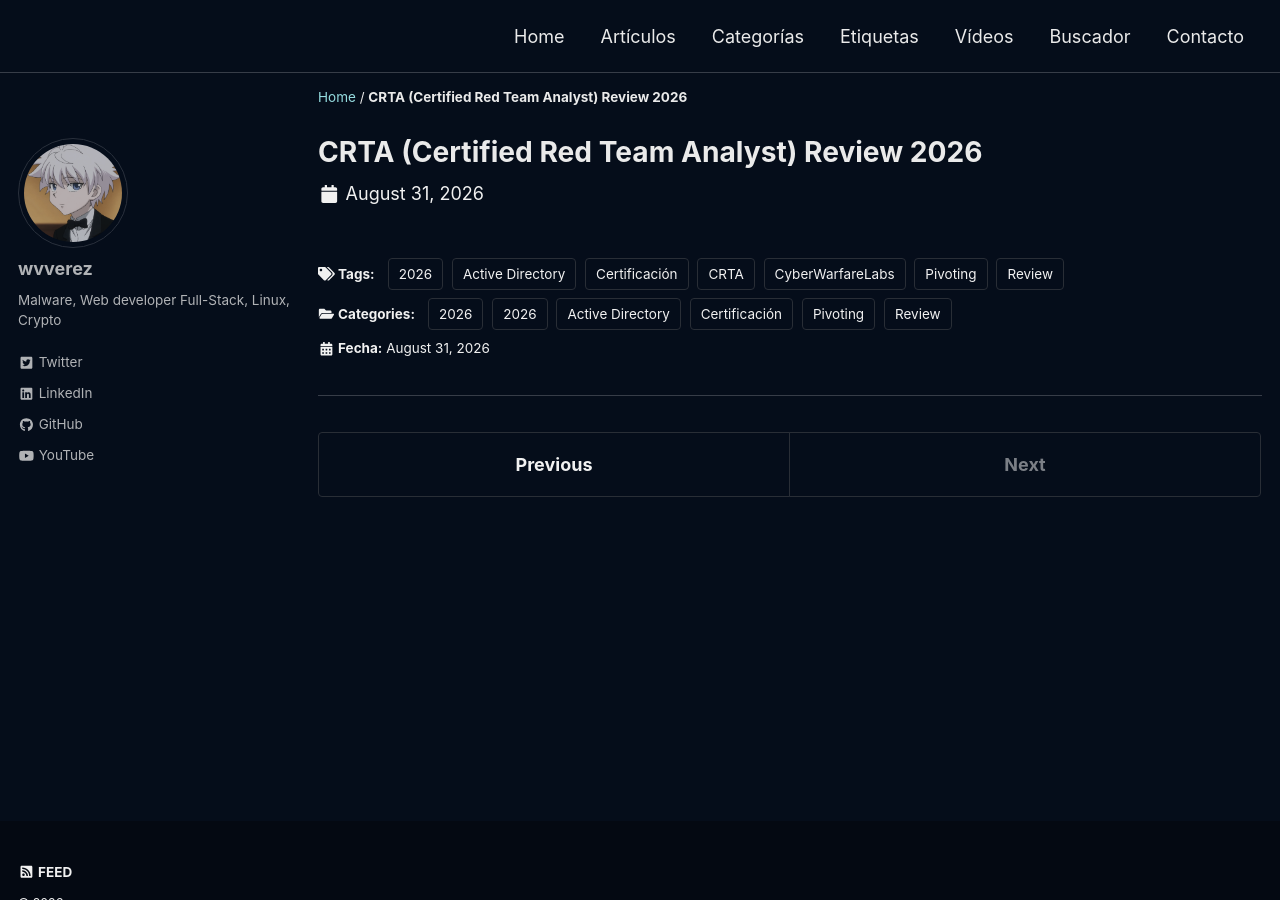
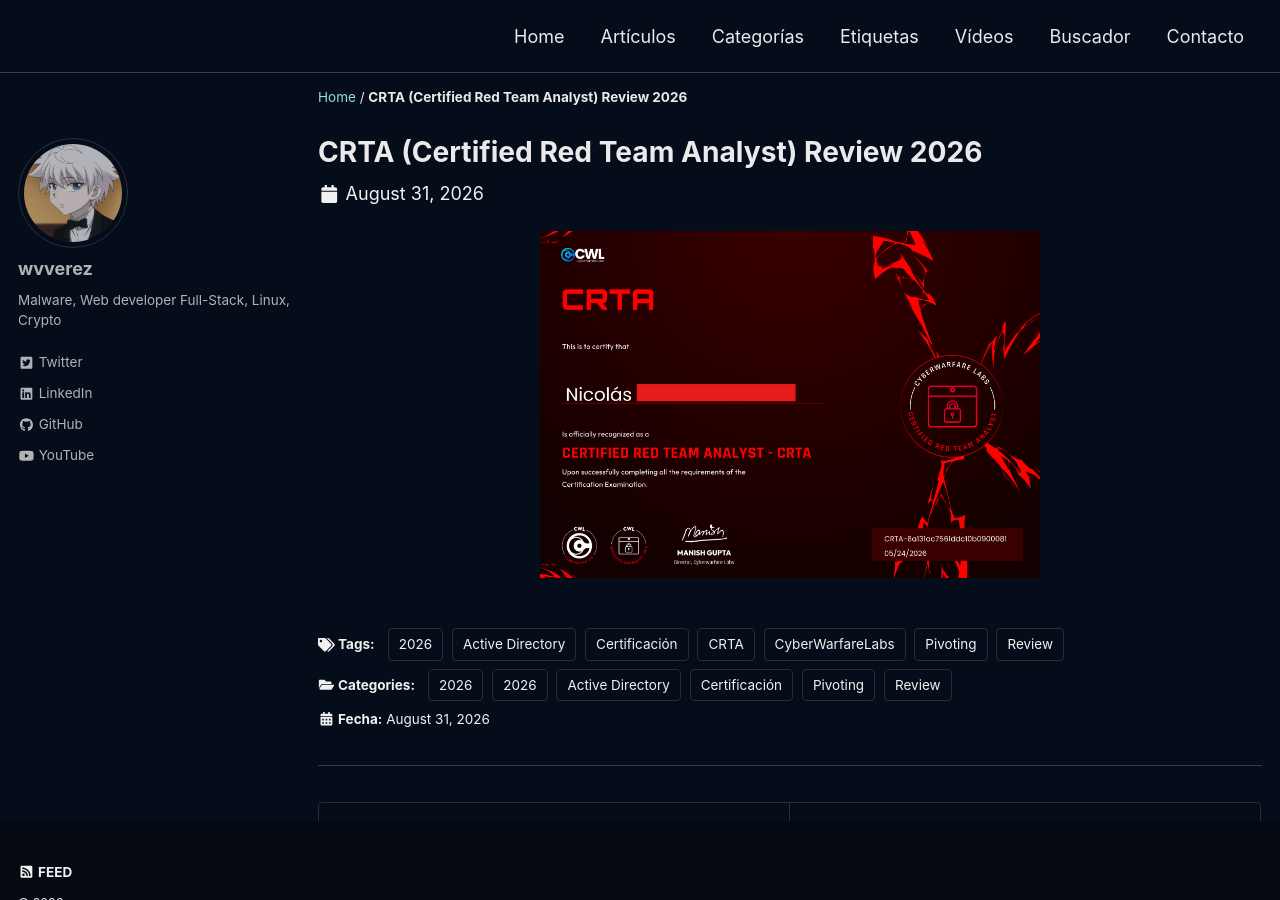
Before and after one commit to wvverez/wvverez.github.io, a Jekyll site: the page built from _posts/2026-08-31-crta.md, in a window 1280 px wide and 900 px high. Built offline with Jekyll 4.4.1, drawn with Linux system fonts in a browser that asks for light colours; cached includes are drawn as plain includes; a script that is not in the unit is left out.

Commit message:
Update 2026-08-31-crta.md

```diff
--- a/_posts/2026-08-31-crta.md
+++ b/_posts/2026-08-31-crta.md
@@ -22,3 +22,7 @@
   - CRTA
   - CyberWarfareLabs
 ---
+
+<p align="center">
+  <img src="/assets/images/crta.png" alt="crta" width="500">
+</p>
```
